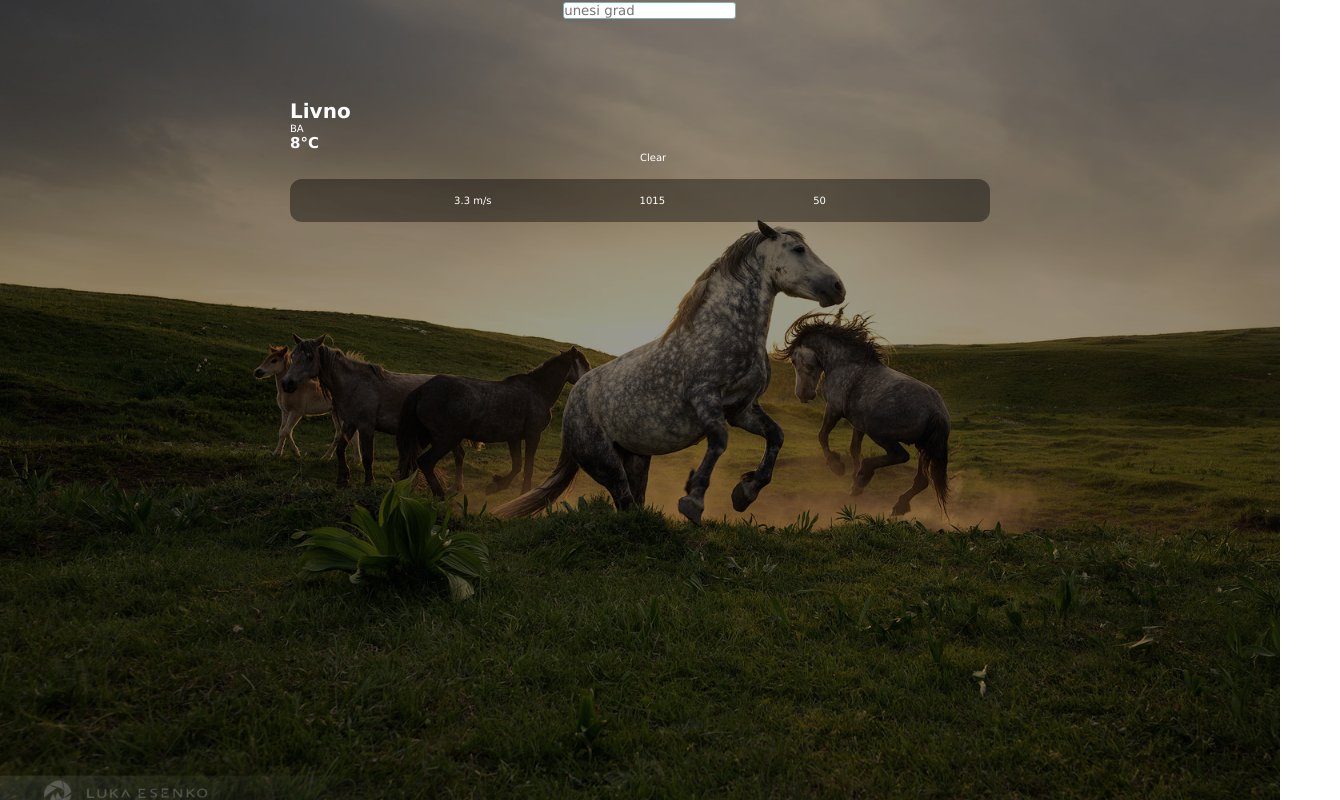
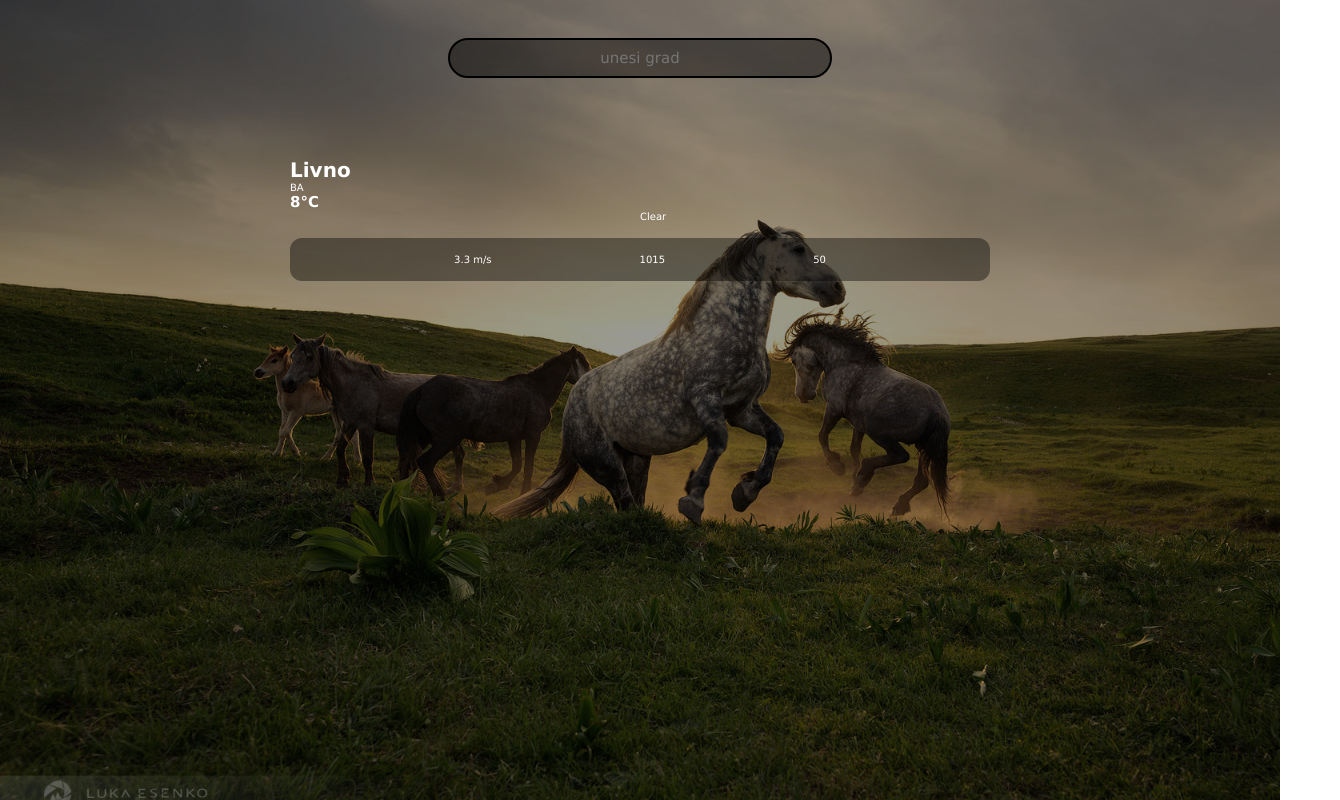
Before and after one commit to mariola97/react_app, a React (Create React App) app: page / in a window 1280 px wide. Shown: the whole page, 1340 px wide, since content can reach past the window. Built offline with nearby package versions, Linux system fonts and the light colour scheme; no server answers.

Commit message:
Changed input field and overflow
Styled the input field and changed overflow-x to hidden because there was a horizontal slider, moved the input box away from top of the page

```diff
--- a/package.json
+++ b/package.json
@@ -8,7 +8,7 @@
     "@testing-library/user-event": "^13.5.0",
     "react": "^18.2.0",
     "react-dom": "^18.2.0",
-    "react-scripts": "5.0.1",
+    "react-scripts": "^5.0.1",
     "web-vitals": "^2.1.4"
   },
   "scripts": {
--- a/src/App.js
+++ b/src/App.js
@@ -11,8 +11,8 @@ function App() {
 
   return (
     <div className="app">
-      <div className="input">
-        <input
+      <div className="input"> <br></br> <br></br>
+      <input
         value={location}
         onChange={event=>setLocation(event.target.value)}
         placeholder="unesi grad"
--- a/src/index.css
+++ b/src/index.css
@@ -42,6 +42,7 @@ h2{
     top:10%;
     display:flex;
     flex-direction: column;
+    overflow-x: hidden;
 }
 .Heder{
     width:100%;
@@ -62,6 +63,7 @@ h2{
     border-radius:12px;
 }
 
+/*
 .input input {
     width: auto;
     height: auto;
@@ -69,4 +71,18 @@ h2{
     border-radius: 3px;
     margin-left: 44%;
     font-family: 'Lucida Sans', 'Lucida Sans Regular', 'Lucida Grande', 'Lucida Sans Unicode', Geneva, Verdana, sans-serif;
+} */
+
+.input input{
+    display: block;
+    margin : 0 auto;
+    height: 2.5rem;
+    width: 30%;
+    background-color: rgba(0, 0, 0, 0.432);
+    border-radius: 20px;
+    border: 2px solid black;
+    color: black;
+    text-align: center;
+    font-family: 'Lucida Sans', 'Lucida Sans Regular', 'Lucida Grande', 'Lucida Sans Unicode', Geneva, Verdana, sans-serif;
+    font-size: 15px;
 }
```
Also changed, not shown: 1 other file (tests, documents, lock files or other folders).
